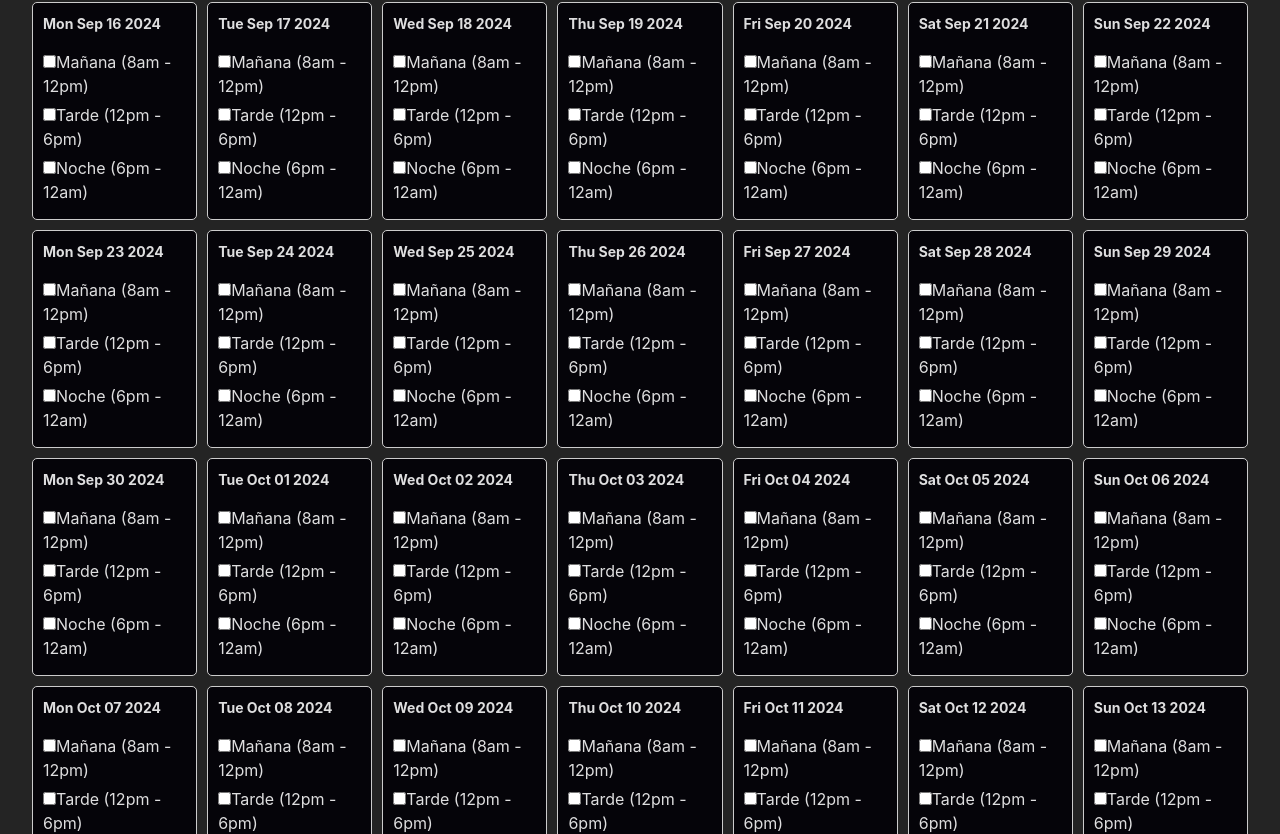
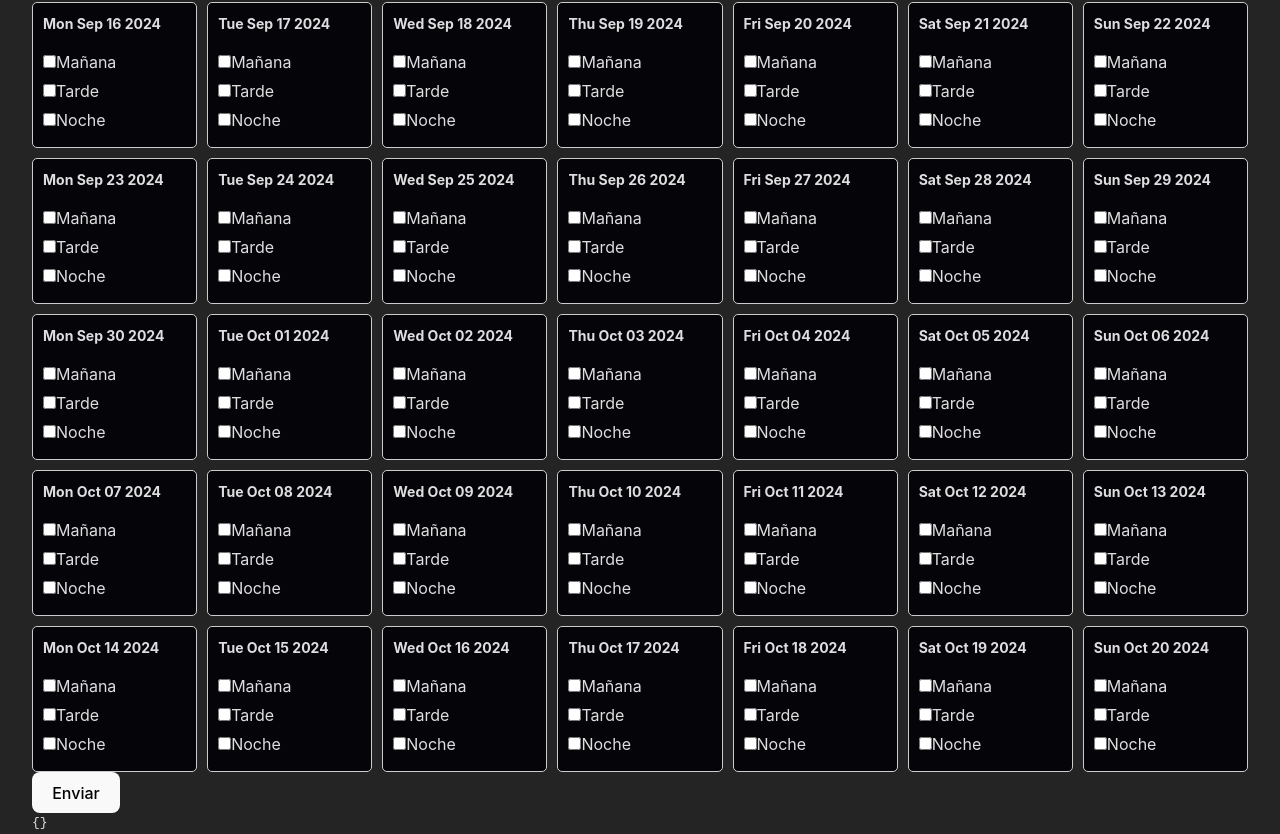
Before and after one commit to gabasaura/react_collective-meetings-frontend, a React (Vite) app: page /calendar in a window 1280 px wide. Shown: the part 166-1000 px from the top of the page. Built offline with nearby package versions, Linux system fonts and the light colour scheme.

Commit message:
fetch routs data

```diff
--- a/src/App.tsx
+++ b/src/App.tsx
@@ -6,6 +6,7 @@ import Meeting from './pages/Meeting';
 import CalendarTester from './pages/CalendarTester';
 import Navbar from './components/Navbar';
 import Footer from './components/Footer';
+import About from './pages/About';
 
 const App: React.FC = () => {
   return (
@@ -18,6 +19,7 @@ const App: React.FC = () => {
         <Route path="/" element={<Home />} />
         <Route path="/meeting" element={<Meeting />} />
         <Route path="/calendar" element={<CalendarTester />} />
+        <Route path="/about" element={<About />} />
 
         {/* Ruta para unirse a una reunión con un hash */}
         <Route path="/meeting/:hash" element={<JoinMeeting />} />
--- a/src/components/DateBlockSelector.tsx
+++ b/src/components/DateBlockSelector.tsx
@@ -2,7 +2,7 @@ import React, { useState } from 'react';
 import styles from '../styles/Calendar.module.css'
 
 // Definición de tipos
-type TimeBlock = 'Mañana (8am - 12pm)' | 'Tarde (12pm - 6pm)' | 'Noche (6pm - 12am)';
+type TimeBlock = 'Mañana' | 'Tarde' | 'Noche';
 
 interface SelectedBlocks {
   [date: string]: TimeBlock[];
@@ -34,7 +34,7 @@ const generateDates = (): Date[] => {
 };
 
 // Bloques de tiempo
-const timeBlocks: TimeBlock[] = ['Mañana (8am - 12pm)', 'Tarde (12pm - 6pm)', 'Noche (6pm - 12am)'];
+const timeBlocks: TimeBlock[] = ['Mañana', 'Tarde', 'Noche'];
 
 const DateBlockSelector: React.FC = () => {
   const [selectedBlocks, setSelectedBlocks] = useState<SelectedBlocks>({});
@@ -55,6 +55,45 @@ const DateBlockSelector: React.FC = () => {
         return { ...prevState, [dateKey]: [...selected, block] };
       }
     });
+  };
+
+  // Función para enviar los bloques seleccionados al servidor
+  const submitBlocks = async () => {
+    const payload = [];
+
+    // Crear el payload para cada bloque de tiempo seleccionado
+    for (const [date, blocks] of Object.entries(selectedBlocks)) {
+      for (const block of blocks) {
+        const blockNumber = timeBlocks.indexOf(block) + 1;  // Convertir bloque a número (1, 2 o 3)
+
+        payload.push({
+          meeting_id: 1, // Suponiendo que tienes el ID de la reunión, reemplaza con tu lógica
+          user_id: 123, // Suponiendo que tienes el ID del usuario
+          date: new Date(date).toISOString().split('T')[0], // Convertir fecha a formato YYYY-MM-DD
+          block: blockNumber,
+          available: true // Suponiendo que siempre es true, cambia según sea necesario
+        });
+      }
+    }
+
+    try {
+      const response = await fetch('/timeslots', {
+        method: 'POST',
+        headers: {
+          'Content-Type': 'application/json',
+        },
+        body: JSON.stringify(payload), // Enviar los bloques seleccionados en formato JSON
+      });
+
+      if (!response.ok) {
+        throw new Error('Failed to submit timeslots');
+      }
+
+      const data = await response.json();
+      console.log('Success:', data);
+    } catch (error) {
+      console.error('Error:', error);
+    }
   };
 
   return (
@@ -79,6 +118,7 @@ const DateBlockSelector: React.FC = () => {
           </div>
         ))}
       </div>
+      <button onClick={submitBlocks}>Enviar</button>
       <pre>{JSON.stringify(selectedBlocks, null, 2)}</pre>
     </div>
   );
--- a/src/components/Navbar.tsx
+++ b/src/components/Navbar.tsx
@@ -19,7 +19,7 @@ const Navbar = () => {
             <Link to="/new-meeting">New Meeting</Link>
           </li>
           <li>
-            <Link to="/about-wemeet">About WeMeet</Link>
+            <Link to="/about">About WeMeet</Link>
           </li>
         </ul>
       </div>
--- /dev/null
+++ b/src/pages/About.tsx
@@ -0,0 +1,22 @@
+
+
+const About: React.FC = () => {
+  return (
+    <div>
+      <h1>About Us</h1>
+      <p>
+        Welcome to WeMeet! Our mission is to help people easily schedule meetings by finding the best available times for all participants.
+        Whether you're organizing a small meeting or a large event, WeMeet provides tools that simplify the process of gathering everyone's availability.
+      </p>
+      <p>
+        Founded in 2024, WeMeet has grown into a trusted platform for teams and individuals to collaborate efficiently.
+        Our goal is to enhance productivity and foster seamless communication, no matter where your team members are located.
+      </p>
+      <p>
+        If you have any questions or feedback, feel free to <a href="mailto:contact@wemeet.com">contact us</a>.
+      </p>
+    </div>
+  );
+};
+
+export default About;
```
